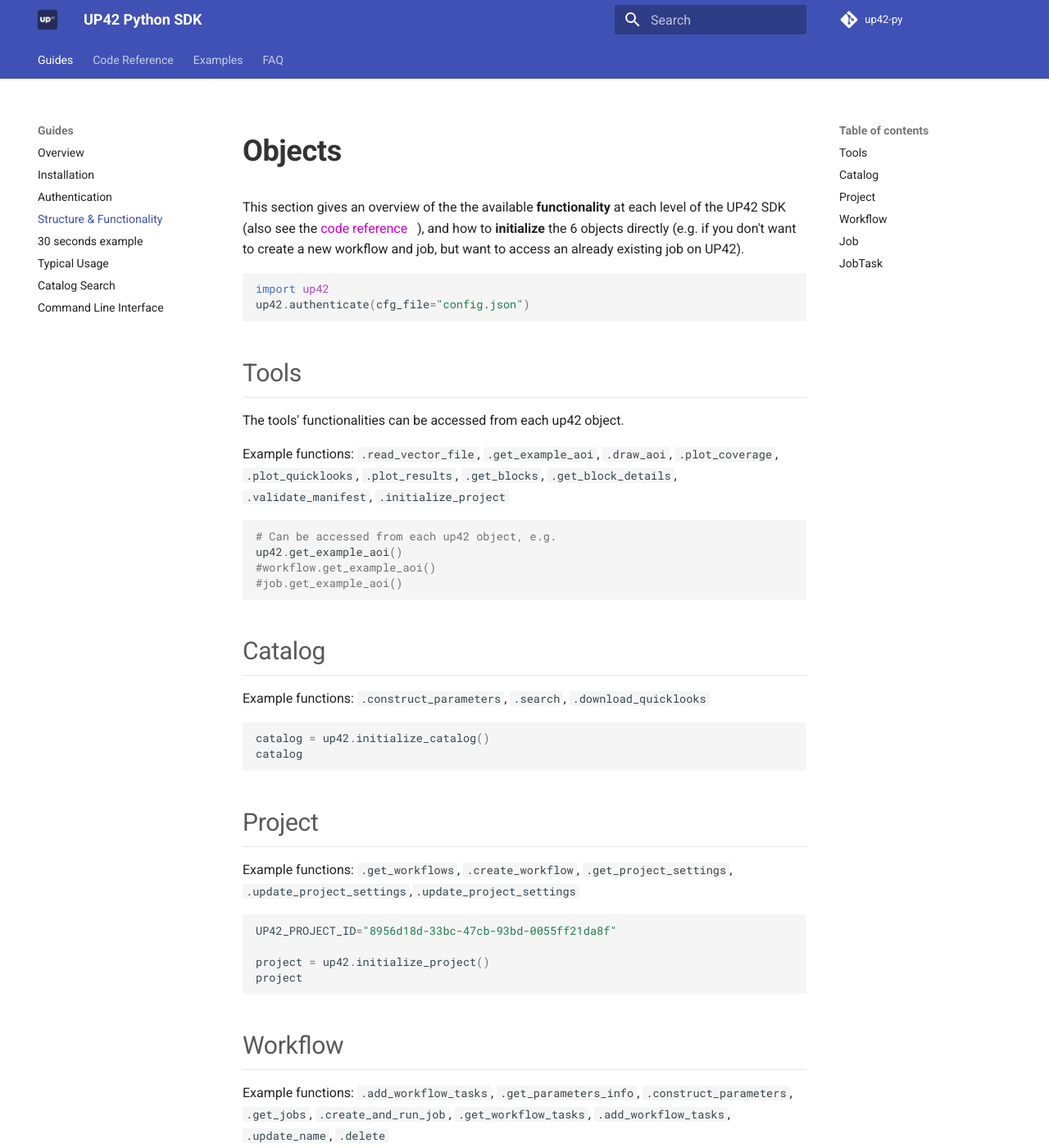
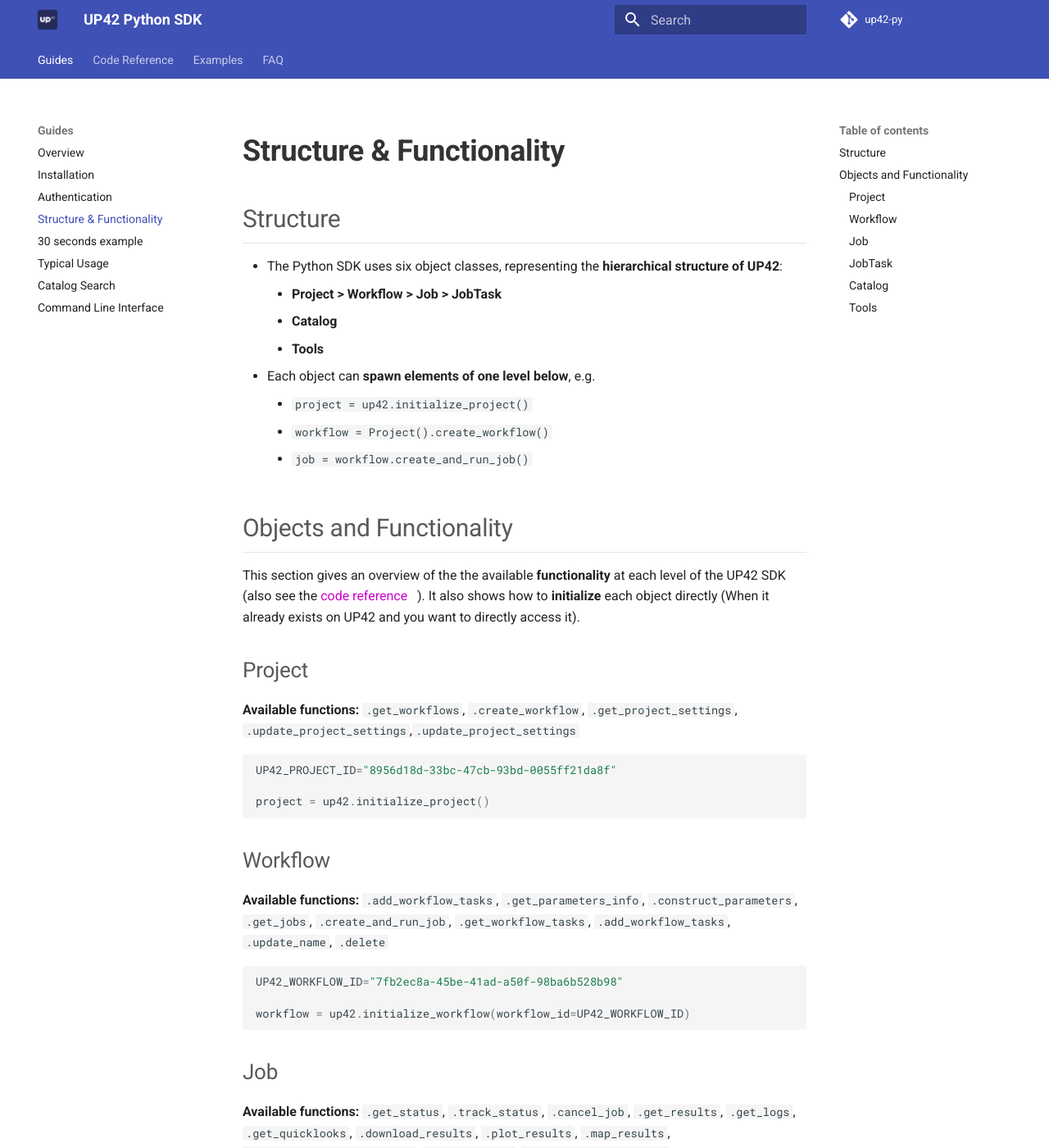
Before and after one commit to up42/up42-py, an MkDocs documentation site: the page built from docs/02_objects.md, in a window 1280 px wide and 1400 px high. Shown: the whole window at 82% size. Built offline with MkDocs 1.6.1 and Material for MkDocs 9.7.7, drawn with Linux system fonts in a browser that asks for light colours; comment, search, counter and statistics services are not loaded; some of the changed text lies outside the part shown.

Commit message:
overhaul chapters

````diff
--- a/docs/01_quickstart.md
+++ b/docs/01_quickstart.md
@@ -1,36 +1,14 @@
-# Quickstart
+# 30 seconds example
 
-
-```python
-%load_ext autoreload
-%autoreload 2
-```
-
-## Package Overview
-
-- The UP42 Python SDK uses six object classes, representing the **hierarchical structure** of the UP42 platform:
-    - **Project > Workflow > Job > JobTask**,
-    - **Catalog** and
-    - **Tools**.
-- Each object (besides Catalog and Tools) provides the full functionality at that specific level and can spawn elements of one level below, e.g.
-    - `project = up42.initialize_project()`
-    - `workflow = Project().create_workflow()`
-    - `job = workflow.create_and_run_job()`
-- Usually a user starts by creating a project object and then spawns objects of a lower level.
-- It is also possible to directly access a lower-level object, e.g. a job that was already run on UP42 can be used to initialize the corresponding object via `up42.initialize_job(job_id='123456789')`.
-
-## 30 seconds example
-
-After authentication with the UP42 project, a new workflow is created and filled with tasks (Sentinel-2 data, image sharpening).
-The area of interest and workflow parameters are defined. After running the job, the results are downloaded and visualized.
-
+A new workflow is created and filled with tasks (Sentinel-2 data, image sharpening).
+The area of interest and workflow parameters are defined. After running the job,
+the results are downloaded and visualized.
 
 ```python
 import up42
 ```
 
-
-```python
+```python linenums="1"
 up42.authenticate("config.json")
 project = up42.initialize_project()
 project
@@ -68,14 +46,5 @@
 
 ```python
 job.download_results()
-```
-
-
-```python
 job.plot_results()
 ```
-
-
-```python
-
-```
--- a/docs/02_objects.md
+++ b/docs/02_objects.md
@@ -1,78 +1,58 @@
-# Objects
+# Structure & Functionality
 
-This section gives an overview of the the available **functionality** at each level of the UP42 SDK (also see the [code reference](https://up42.github.io/up42-py/reference/project/)), and how to **initialize** the 6 objects directly (e.g. if you don't want to create a new workflow and job, but want to access an already existing job on UP42).
+## Structure
+
+- The Python SDK uses six object classes, representing the **hierarchical structure of UP42**:
+    - **Project > Workflow > Job > JobTask**
+    - **Catalog**
+    - **Tools**
+- Each object can **spawn elements of one level below**, e.g.
+    - `project = up42.initialize_project()`
+    - `workflow = Project().create_workflow()`
+    - `job = workflow.create_and_run_job()`
 
 
-```python
-import up42
-up42.authenticate(cfg_file="config.json")
-```
+## Objects and Functionality
 
-## Tools
+This section gives an overview of the the available **functionality** at each level of the UP42 SDK
+(also see the [code reference](https://up42.github.io/up42-py/reference/project/)).
+It also shows how to **initialize** each object directly (When it already exists on UP42 and you want to directly access it).
 
-The tools' functionalities can be accessed from each up42 object.
+### Project
 
-Example functions: `.read_vector_file`, `.get_example_aoi`, `.draw_aoi`, `.plot_coverage`, `.plot_quicklooks`, `.plot_results`, `.get_blocks`, `.get_block_details`, `.validate_manifest`, `.initialize_project`
-
-
-```python
-# Can be accessed from each up42 object, e.g.
-up42.get_example_aoi()
-#workflow.get_example_aoi()
-#job.get_example_aoi()
-```
-
-## Catalog
-
-Example functions: `.construct_parameters`, `.search`, `.download_quicklooks`
-
-
-```python
-catalog = up42.initialize_catalog()
-catalog
-```
-
-## Project
-
-Example functions: `.get_workflows`, `.create_workflow`, `.get_project_settings`, `.update_project_settings`,`.update_project_settings`
+**Available functions:** `.get_workflows`, `.create_workflow`, `.get_project_settings`, `.update_project_settings`,`.update_project_settings`
 
 
 ```python
 UP42_PROJECT_ID="8956d18d-33bc-47cb-93bd-0055ff21da8f"
 
 project = up42.initialize_project()
-project
 ```
 
-## Workflow
+### Workflow
 
-Example functions: `.add_workflow_tasks`, `.get_parameters_info`, `.construct_parameters`, `.get_jobs`, `.create_and_run_job`, `.get_workflow_tasks`, `.add_workflow_tasks`, `.update_name`, `.delete`
-
-Alltough most often used from the workflow object, a few generic aoi functions are useable with every object: `.get_example_aoi`, `.draw_aoi`, `.read_vector_file`
-
+**Available functions:** `.add_workflow_tasks`, `.get_parameters_info`, `.construct_parameters`, `.get_jobs`, `.create_and_run_job`, `.get_workflow_tasks`, `.add_workflow_tasks`, `.update_name`, `.delete`
 
 ```python
 UP42_WORKFLOW_ID="7fb2ec8a-45be-41ad-a50f-98ba6b528b98"
 
 workflow = up42.initialize_workflow(workflow_id=UP42_WORKFLOW_ID)
-workflow
 ```
 
-## Job
+### Job
 
-Example functions: `.get_status`, `.track_status`, `.cancel_job`, `.get_results`, `.get_logs`, `.get_quicklooks`, `.download_results`, `.plot_results`, `.map_results`, `.upload_results_to_bucket`, `.get_jobtasks`, `.get_jobtasks_results`
+**Available functions:** `.get_status`, `.track_status`, `.cancel_job`, `.get_results`, `.get_logs`, `.get_quicklooks`, `.download_results`, `.plot_results`, `.map_results`, `.upload_results_to_bucket`, `.get_jobtasks`, `.get_jobtasks_results`
 
 
 ```python
 UP42_JOB_ID="de5806aa-5ef1-4dc9-ab1d-06d7ec1a5021"
 
 job = up42.initialize_job(job_id=UP42_JOB_ID)
-job
 ```
 
-## JobTask
+### JobTask
 
-Example functions: `.get_results_json`, `.download_results`, `.get_quicklooks`
+**Available functions:** `.get_results_json`, `.download_results`, `.get_quicklooks`
 
 
 ```python
@@ -80,10 +60,26 @@
 
 jobtask = up42.initialize_jobtask(jobtask_id=UP42_JOBTASK_ID,
                                   job_id=UP42_JOB_ID)
-jobtask
 ```
+
+### Catalog
+
+**Available functions:** `.construct_parameters`, `.search`, `.download_quicklooks`
 
 
 ```python
+catalog = up42.initialize_catalog()
+```
 
+### Tools
+
+The tools' functionalities can be accessed from any of the up42 objects.
+
+**Available functions:** `.read_vector_file`, `.get_example_aoi`, `.draw_aoi`, `.plot_coverage`, `.plot_quicklooks`, `.plot_results`, `.get_blocks`, `.get_block_details`, `.validate_manifest`, `.initialize_project`
+
+
+```python
+up42.get_example_aoi()
+# workflow.get_example_aoi()
+# job.get_example_aoi()
 ```
````
Also changed, not shown: docs/05_cli.md (+14 -2 lines), docs/authentication.md (added, +11 -0 lines), docs/installation.md (+8 -51 lines).
